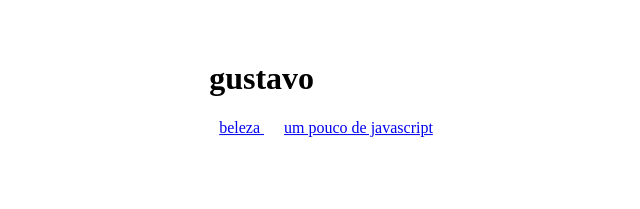
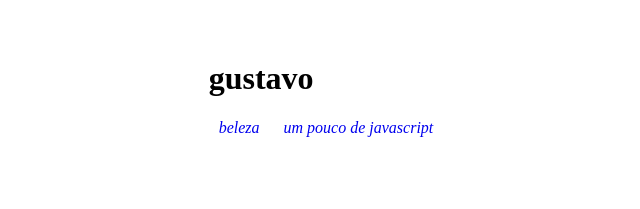
Before and after one commit to GustavoGarciaPereira/deploy-nuxt, a Nuxt app: page / in a window 1280 px wide. Shown: the top 209 px of the page, without its empty margins (314-954 px from the left). Built offline with nearby package versions, Linux system fonts and the light colour scheme.

Commit message:
correcao alinhamento

```diff
--- a/pages/index.vue
+++ b/pages/index.vue
@@ -33,6 +33,8 @@
     }
     a{
         margin: 10px;
-        ;
+        font-style:italic;
+        text-decoration: none;
+
     }
 </style>
```
